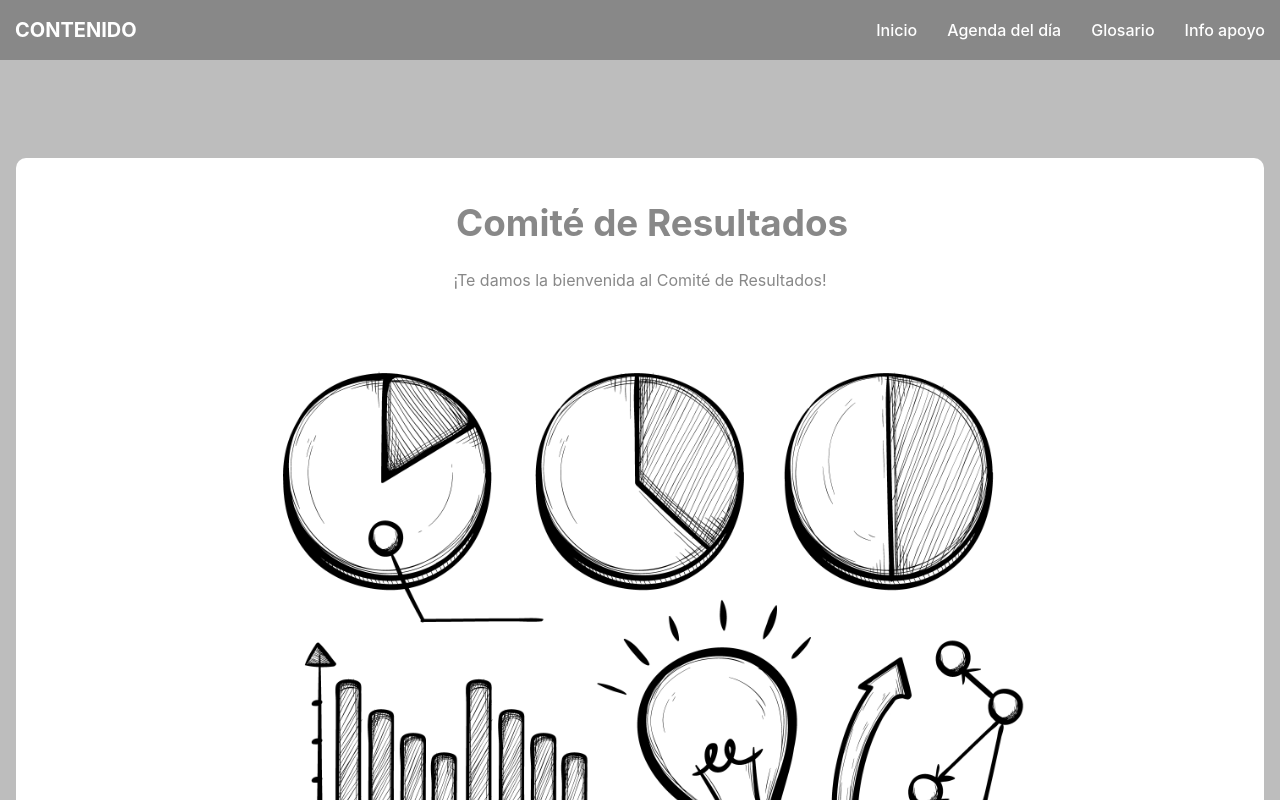
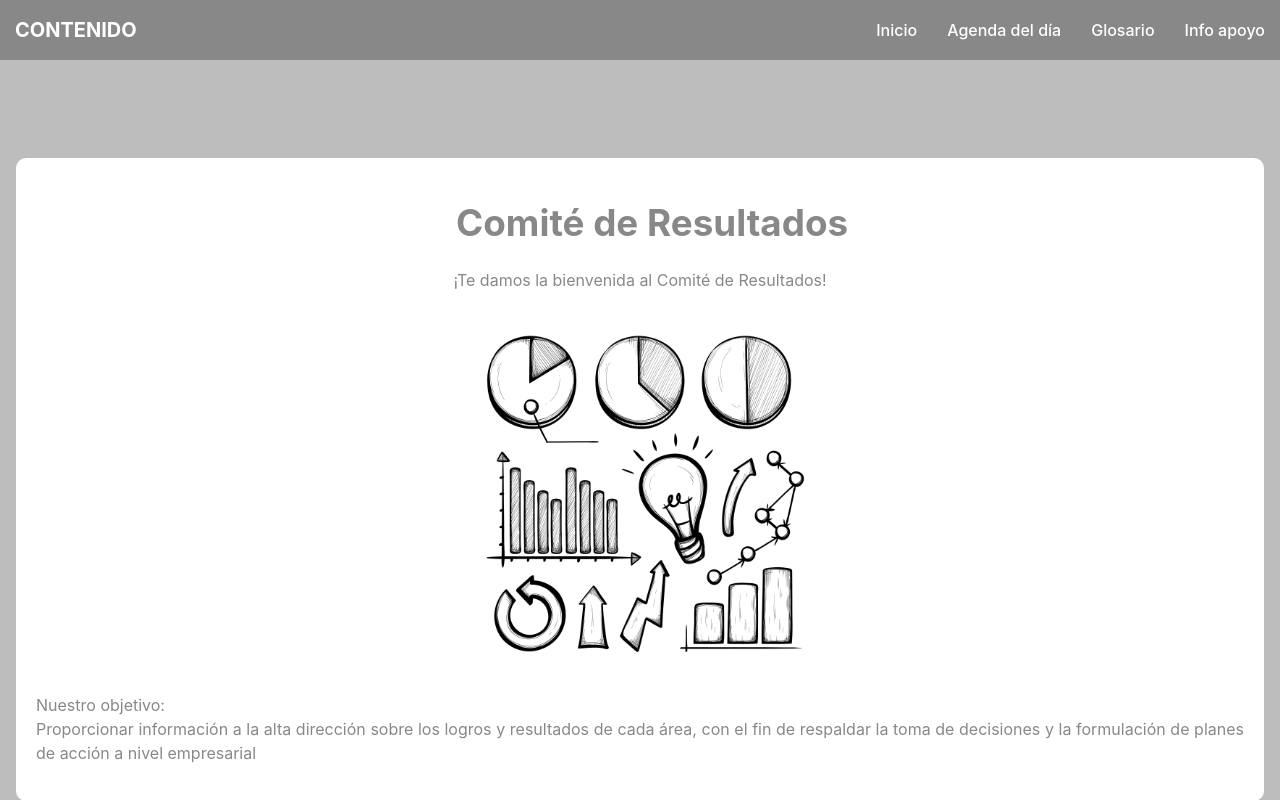
Before and after one commit to milaca1991/comite, a React (Vite) app: page / in a window 1280 px wide. Shown: the top 800 px of the page. Built offline with nearby package versions, Linux system fonts and the light colour scheme.

Commit message:
se ajusta tamaño imagenes

```diff
--- a/src/components/inicio.jsx
+++ b/src/components/inicio.jsx
@@ -12,8 +12,7 @@ function Bienvenida() {
           src="/img/1.jpg"
           alt="imgInicio"
           className="imgInicio"
-          style={{ width: "70%", height: "auto" }}
-        />
+          />
 
 <p className="parrafo">Nuestro objetivo: <br></br>Proporcionar información a la alta dirección sobre los logros y resultados de cada área, con el fin de respaldar la toma de decisiones y la formulación de planes de acción a nivel empresarial</p>
 
--- a/src/index.css
+++ b/src/index.css
@@ -174,7 +174,10 @@ height: 10vh;
 
 }
 
+.imgInicio{
 
+  width: 70%;
+}
 
 .umbrales{
 
@@ -283,8 +286,9 @@ h1{
 
 @media (min-width: 768px) {
   /* Tus estilos para pantallas de 768 píxeles o más */
-  .umbrales{
+  .umbrales,.imgInicio{
 
-    width: 50%;
+    width: 30%;
+
   }
 }
```
